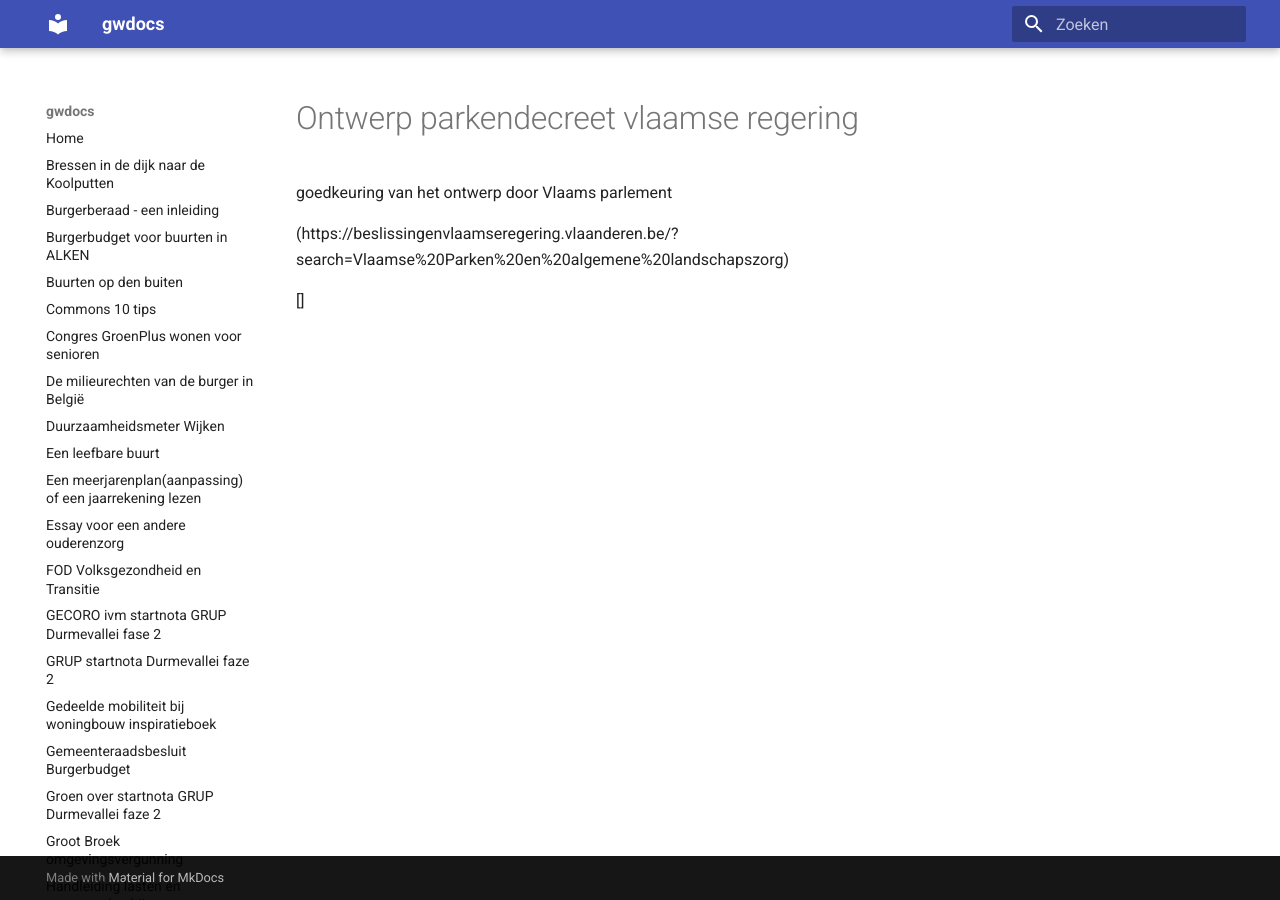
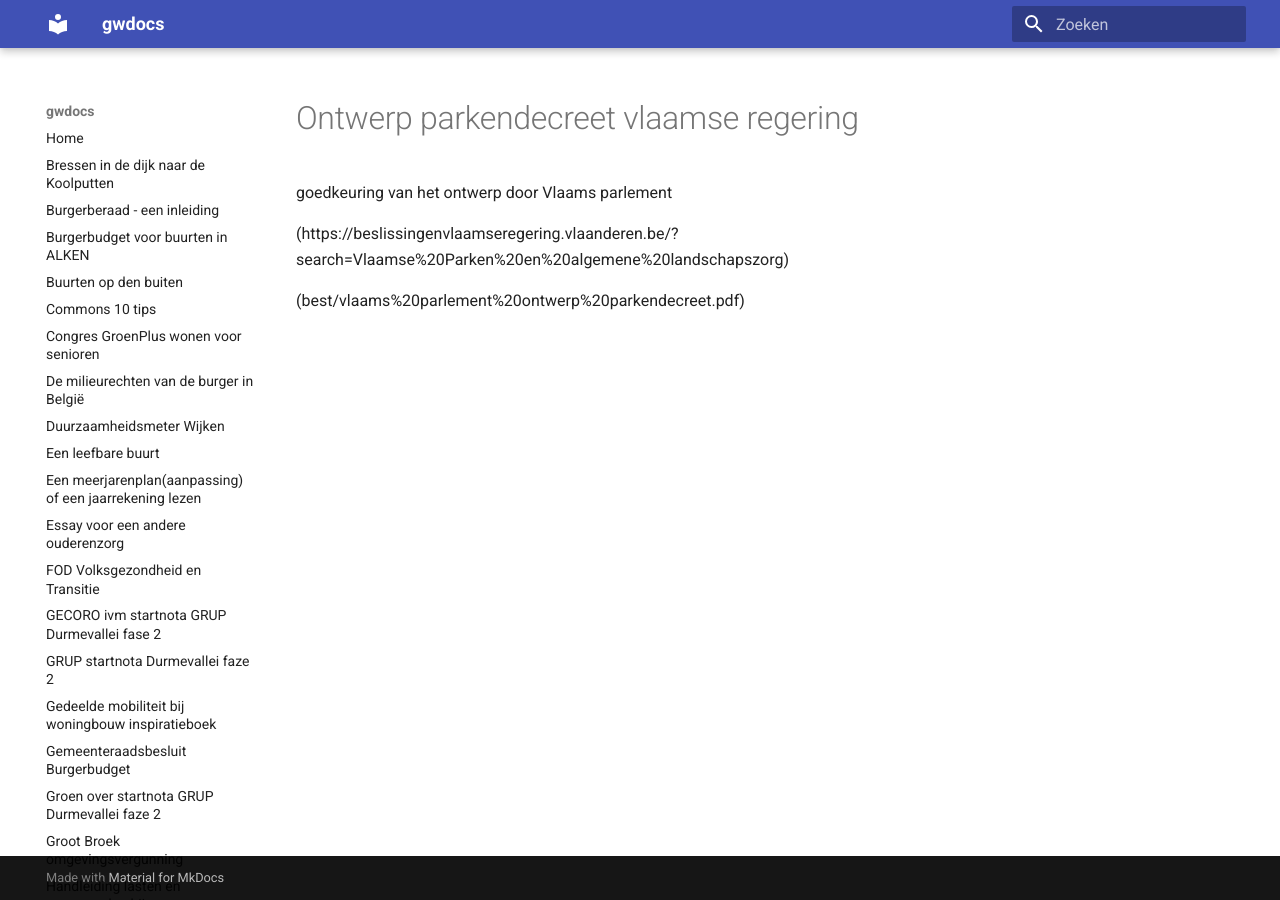
Before and after one commit to groenwaasmunster/gwdocs, an MkDocs documentation site: the page built from docs/ontwerp parkendecreet vlaamse regering.md, in a window 1280 px wide. Built offline with MkDocs 1.6.1 and Material for MkDocs 9.7.7, drawn with Linux system fonts in a browser that asks for light colours.

Commit message:
Update ontwerp parkendecreet vlaamse regering.md

```diff
--- a/docs/ontwerp parkendecreet vlaamse regering.md
+++ b/docs/ontwerp parkendecreet vlaamse regering.md
@@ -2,4 +2,4 @@ goedkeuring van het ontwerp door Vlaams parlement
 
 (https://beslissingenvlaamseregering.vlaanderen.be/?search=Vlaamse%20Parken%20en%20algemene%20landschapszorg)
 
-[]
+(best/vlaams%20parlement%20ontwerp%20parkendecreet.pdf)
```
